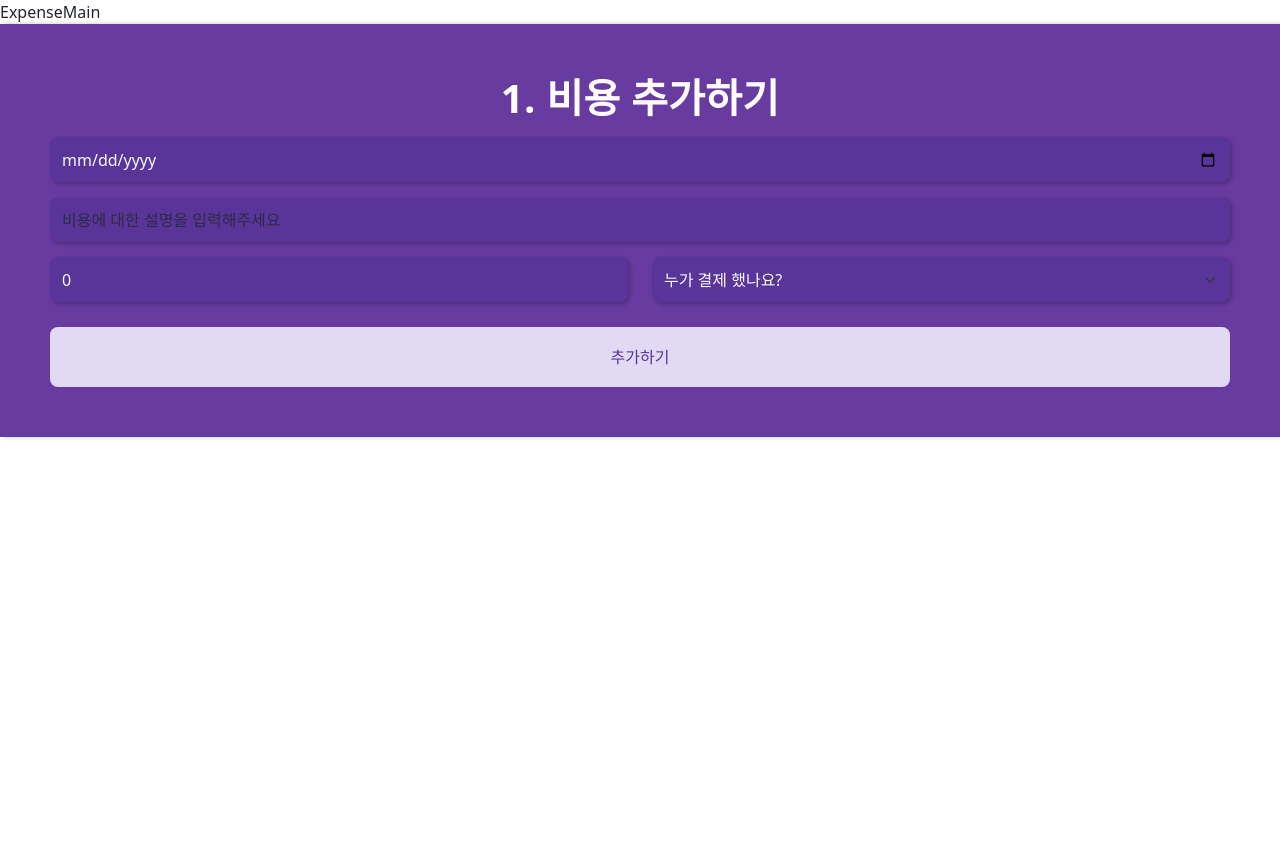
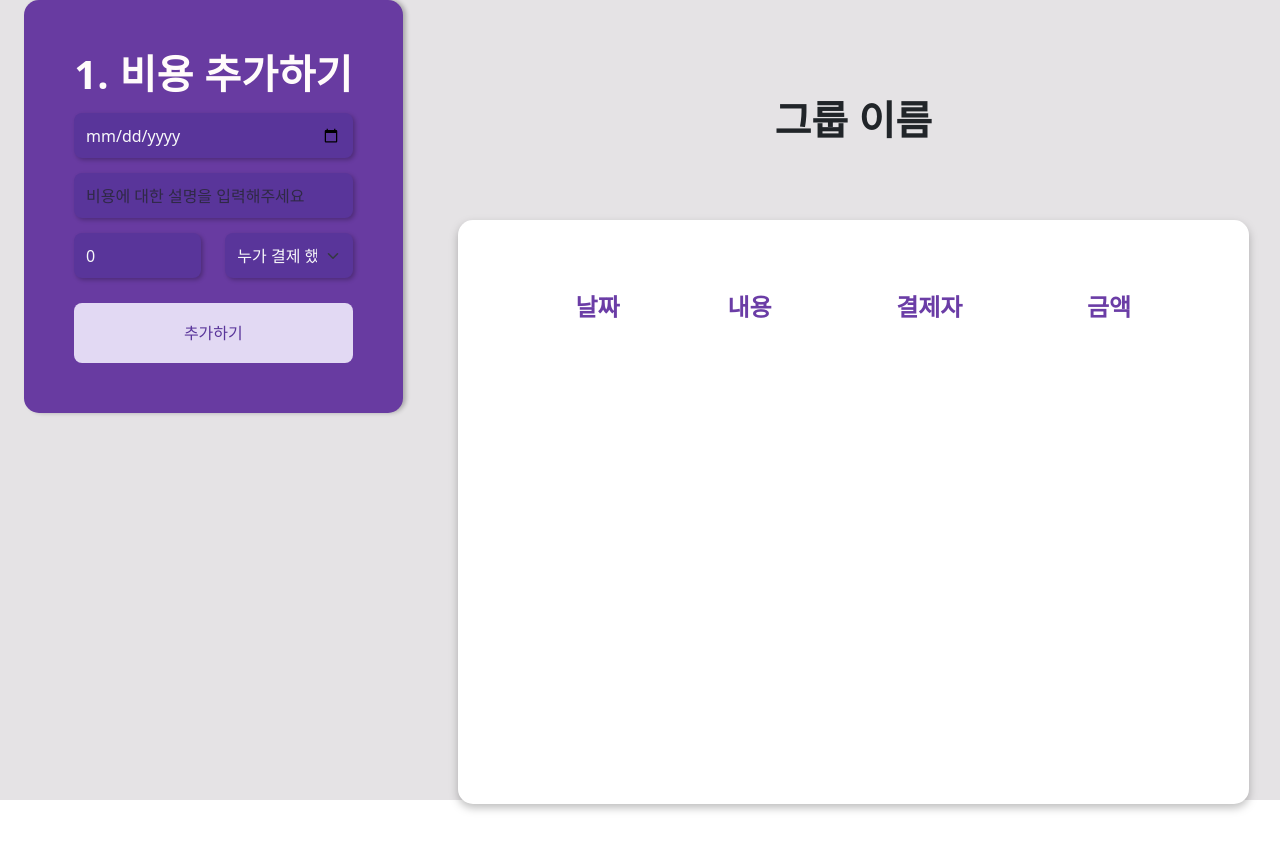
Before and after one commit to crystal1229d/dutchpay, a React (Create React App) app: page /expense in a window 1280 px wide. Shown: the top 850 px of the page. Before the commit the page ends 800 px from the top, so only its background shows below. Built offline with nearby package versions, Linux system fonts and the light colour scheme.

Commit message:
(1) fix test -related problems using babel, jest config (2) edit ExpenseMain

```diff
--- /dev/null
+++ b/babel.config.js
@@ -0,0 +1,6 @@
+module.exports = {
+    "presets": [
+        "@babel/preset-env",
+        "@babel/preset-react"
+    ]
+}
--- a/jest.setup.js
+++ b/jest.setup.js
@@ -1 +1,4 @@
 import '@testing-library/jest-dom'
+import React from 'react'
+
+global.React = React;
--- /dev/null
+++ b/src/App.css
@@ -0,0 +1,4 @@
+#root {
+    background-color: #E5E3E5;
+    height: 100vh;
+}
--- a/src/App.js
+++ b/src/App.js
@@ -1,6 +1,7 @@
 import 'bootstrap/dist/css/bootstrap.min.css';
 import { BrowserRouter, Route, Routes } from 'react-router-dom';
 import { RecoilRoot } from 'recoil';
+import './App.css'
 import { CreateGroup } from './components/CreateGroup'
 import { AddMembers } from './components/AddMembers'
 import { ExpenseMain } from './components/ExpenseMain'
--- a/src/components/AddExpenseForm.jsx
+++ b/src/components/AddExpenseForm.jsx
@@ -50,6 +50,12 @@ export const AddExpenseForm = () => {
                 ...expense,
                 newExpense
             ]);
+
+            // input 초기화
+            setDesc(formattedToday);
+            setDesc('')
+            setAmount(0)
+            setPayer(null)
         }
         setValidated(true);
     }
@@ -123,6 +129,7 @@ export const AddExpenseForm = () => {
                                 {
                                     members.map(member => <option key={member} value={member}>{member}</option>)
                                 }
+                                <option value='영수'>영수</option>
                             </Form.Select>
                             <Form.Control.Feedback
                                 type='invalid'
@@ -146,7 +153,7 @@ export const AddExpenseForm = () => {
 const StyledWrapper = styled.div`
     padding: 50px;
     background-color: #683BA1;
-    border-radius 15px;
+    border-radius: 15px;
     box-shadow: 3px 0px 4px rgba(0, 0, 0, 0.25);
 `;
 
--- a/src/components/ExpenseMain.jsx
+++ b/src/components/ExpenseMain.jsx
@@ -1,18 +1,56 @@
+import React from 'react';
+import { useRecoilValue } from 'recoil'
+import { groupNameState } from '../state/groupName';
+import { Col, Container, Row } from 'react-bootstrap';
 import { AddExpenseForm } from './AddExpenseForm';
+import { ExpenseTable } from './ExpenseTable';
+import styled from 'styled-components';
 
 export const ExpenseMain = () => {
     return (
-        <div>
-            ExpenseMain
-            <div>
-                <AddExpenseForm />
-                {/* TODO: 비용추가폼 렌더링 */}
-                {/* TODO: 정산결과 컴포넌트 렌더링 */}
-            </div>
-            <div>
-                {/* TODO: 그룹명헤더 렌더링 */}
-                {/* TODO: 비용리스트 컴포넌트 렌더링 */}
-            </div>
-        </div>
+        <Container fluid>
+            <Row>
+                <Col xs={12} s={5} md={4}>
+                    <LeftPane />
+                </Col>
+                <Col>
+                    <RightPane />
+                </Col>
+            </Row>
+        </Container>
     );
 }
+
+const LeftPane = () => (
+    <Container>
+        <AddExpenseForm />
+        {/* TODO: 정산결과 컴포넌트 렌더링 */}
+    </Container>
+)
+
+const RightPane = () => {
+    const groupName = useRecoilValue(groupNameState);
+
+    return (
+        <StyledContainer>
+            <Row>
+                <StyledGroupName>{groupName || '그룹 이름'}</StyledGroupName>
+            </Row>
+            <Row>
+                <ExpenseTable />
+            </Row>
+        </StyledContainer>
+    )
+}
+
+const StyledContainer = styled(Container)`
+    padding: 100px 31px;
+`;
+
+const StyledGroupName = styled.h2`
+    margin-bottom: 80px;
+    font-weight: 700;
+    font-size: 40px;
+    line-height: 40px;
+    text-align: center;
+`;
--- /dev/null
+++ b/src/components/ExpenseTable.jsx
@@ -0,0 +1,58 @@
+import { useRecoilValue } from 'recoil'
+import { expensesState } from '../state/expenses';
+import { Table } from 'react-bootstrap';
+import OverlayWrapper from './shared/OverlayWrapper';
+import styled from 'styled-components';
+
+export const ExpenseTable = () => {
+    const expenses = useRecoilValue(expensesState);
+
+    return (
+        <OverlayWrapper minHeight={'73vh'}>
+            <Table data-testid='expenseList' borderless hove responsive>
+                <StyledTHead>
+                    <tr>
+                        <th>날짜</th>
+                        <th>내용</th>
+                        <th>결제자</th>
+                        <th>금액</th>
+                    </tr>
+                </StyledTHead>
+                <StyledTBody>
+                    {
+                        expenses.map(({
+                            date, desc, amount, payer
+                        }, idx) => (
+                            <tr key={`expense-${idx}`}>
+                                <td>{date}</td>
+                                <td>{desc}</td>
+                                <td>{parseInt(amount)} 원</td>
+                                <td>{payer}</td>
+                            </tr>
+                        ))
+                    }
+                </StyledTBody>
+            </Table>
+        </OverlayWrapper>
+    )
+}
+
+const StyledTHead = styled.thead`
+    padding: 20px 8px;
+    text-align: center;
+
+    th {
+        color: #6B3DA6;
+        font-weight: 700;
+        font-size: 24px;
+        line-height: 29px;
+    }
+`;
+
+const StyledTBody = styled.tbody`
+    td {
+        font-weight: 400;
+        font-size: 24px;
+        line-height: 59px;
+    }
+`;
--- a/src/components/shared/OverlayWrapper.jsx
+++ b/src/components/shared/OverlayWrapper.jsx
@@ -1,8 +1,10 @@
 import styled from 'styled-components';
 
-const OverlayWrapper = ({ children }) => {
+const OverlayWrapper = ({ children, padding, minHeight }) => {
     return (
-        <StyledContainer>{children}</StyledContainer>
+        <StyledContainer padding={padding} minHeight={minHeight}>
+            {children}
+        </StyledContainer>
     )
 }
 
```
Also changed, not shown: jest.config.js (+11 -1 lines), package.json (+6 -1 lines), 2 other files (tests, documents, lock files or other folders).
